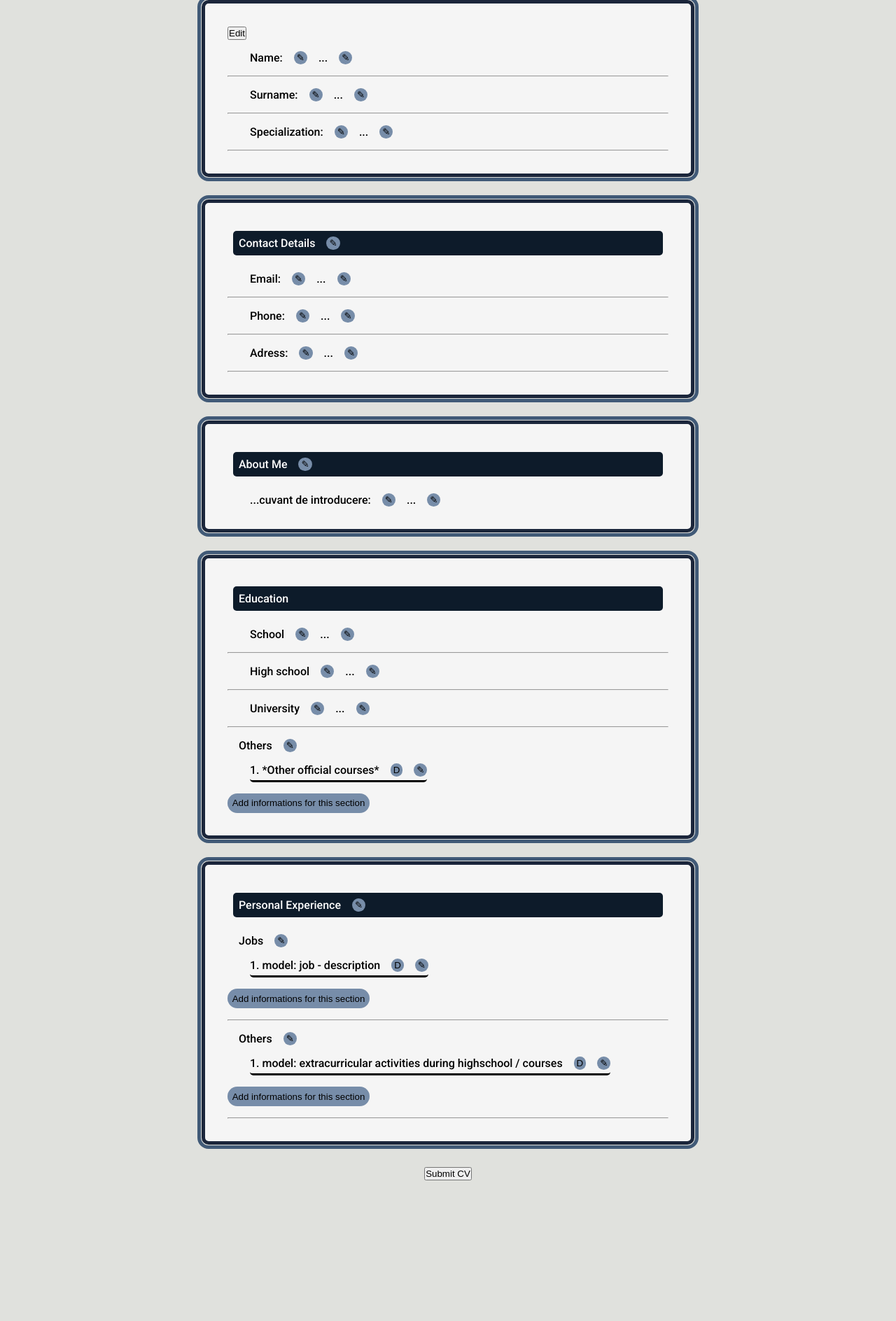
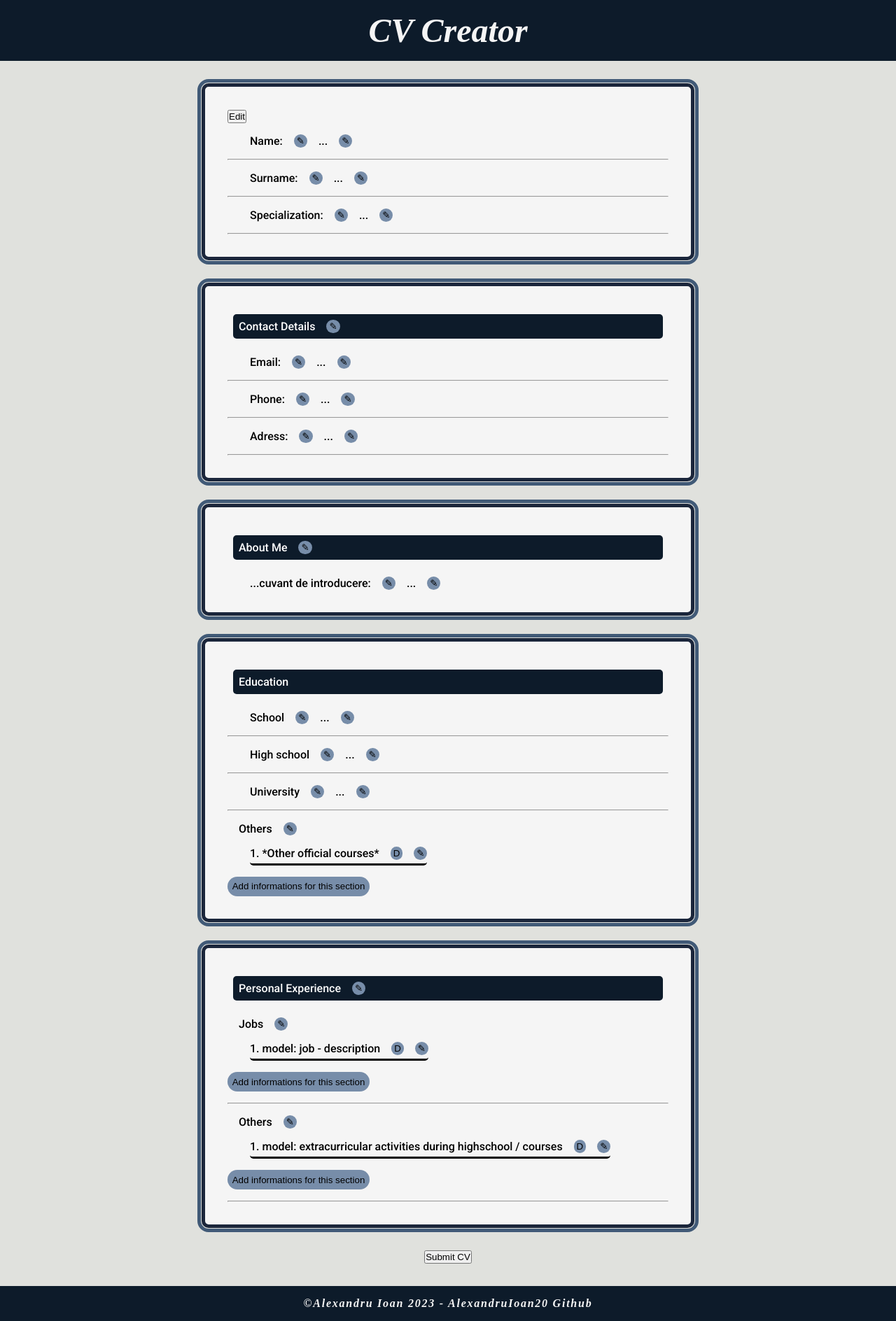
Before and after one commit to AlexandruIoan20/CV-Application-Project-, a React (Create React App) app in the folder cv-app/: page / in a window 1280 px wide. Shown: the whole page at 70% size. Before the commit the page ends 1687 px from the top, so only its background shows below. Built offline with nearby package versions, Linux system fonts and the light colour scheme.

Commit message:
Started main section

```diff
--- a/cv-app/public/index.html
+++ b/cv-app/public/index.html
@@ -5,6 +5,12 @@
     <link rel="icon" href="%PUBLIC_URL%/favicon.ico" />
     <link rel="preconnect" href="https://fonts.googleapis.com" />
     <link rel="preconnect" href="https://fonts.gstatic.com" crossorigin />
+    <link rel="preconnect" href="https://fonts.googleapis.com" />
+    <link rel="preconnect" href="https://fonts.gstatic.com" crossorigin />
+    <link
+      href="https://fonts.googleapis.com/css2?family=Roboto:wght@500&display=swap"
+      rel="stylesheet"
+    />
     <link
       href="https://fonts.googleapis.com/css2?family=Roboto:wght@500&display=swap"
       rel="stylesheet"
--- a/cv-app/src/App.jsx
+++ b/cv-app/src/App.jsx
@@ -29,14 +29,20 @@ export default class App extends Component {
   render() {
     const { showAllButtons } = this.state;
     return (
-      <section className='container'>
+      <section className='app-container'>
+        <header>
+          <h1>CV Creator</h1>
+        </header>
+
+        <main className='container'>
         <IntroSection showAllButtons={showAllButtons} />
         <ContactSection showAllButtons={showAllButtons} />
         <AboutSection showAllButtons={showAllButtons} />
         <EducationSection showAllButtons={showAllButtons} />
         <ExperienceSection showAllButtons={showAllButtons} />
 
-        {showAllButtons && <button
+        {showAllButtons &&
+        <button
           type='reset'
           onClick={this.hideButtons}
           className='submit-cv-button'>Submit CV</button>}
@@ -50,6 +56,13 @@ export default class App extends Component {
             <p className='bonus-info'>Reset the page for a new CV model!</p>
             </section>
             }
+            </main>
+
+          {showAllButtons &&
+            <footer>
+              <p>©Alexandru Ioan 2023 - AlexandruIoan20 Github</p>
+            </footer>
+          }
       </section>
     )
   }
--- a/cv-app/src/styles/main.css
+++ b/cv-app/src/styles/main.css
@@ -8,6 +8,22 @@ html {
     background-color: #E0E1DD;
     font-family: "Roboto";
     font-weight: 300;
+}
+
+header {
+    background-color: #0D1B2A;
+    margin-bottom: 2rem;
+
+    text-align: center;
+}
+
+h1 {
+    color: whitesmoke;
+    padding: 1rem;
+
+    font-family: "Righteous";
+    font-style: italic;
+    font-size: 3rem;
 }
 
 .root {
@@ -105,3 +121,20 @@ html {
     border-bottom: solid 3px #000;
     border-radius: 5px;
 }
+
+footer {
+    background-color: #0D1B2A;
+    text-align: center;
+
+    margin-top: 2rem;
+}
+
+footer p {
+    color: whitesmoke;
+    padding: 1rem;
+
+    font-family: "Righteous";
+    font-style: italic;
+    letter-spacing: .11em;
+    font-weight: 700;
+}
```
Also changed, not shown: cv-app/src/styles/buttons.css (added, +32 -0 lines).
